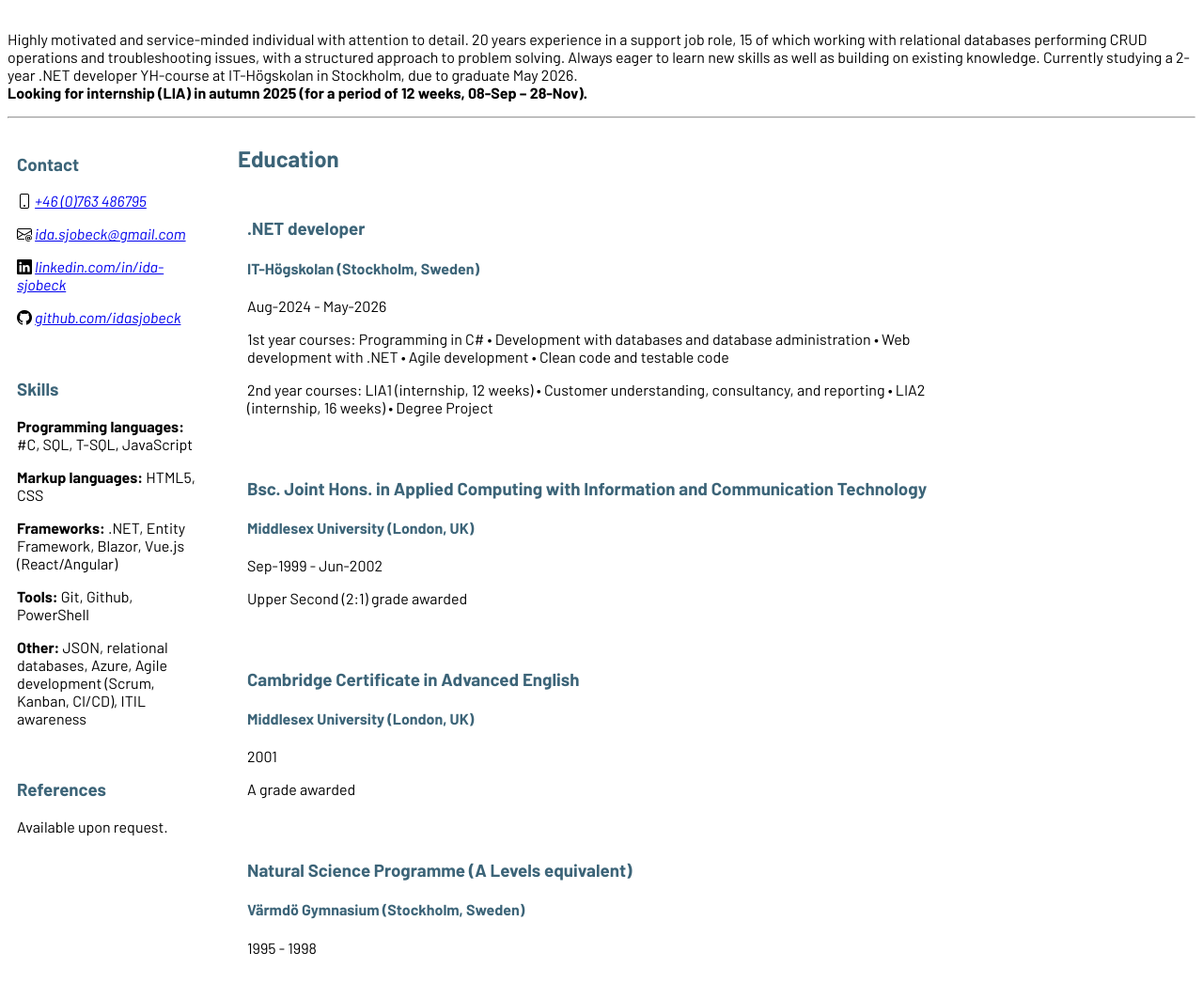
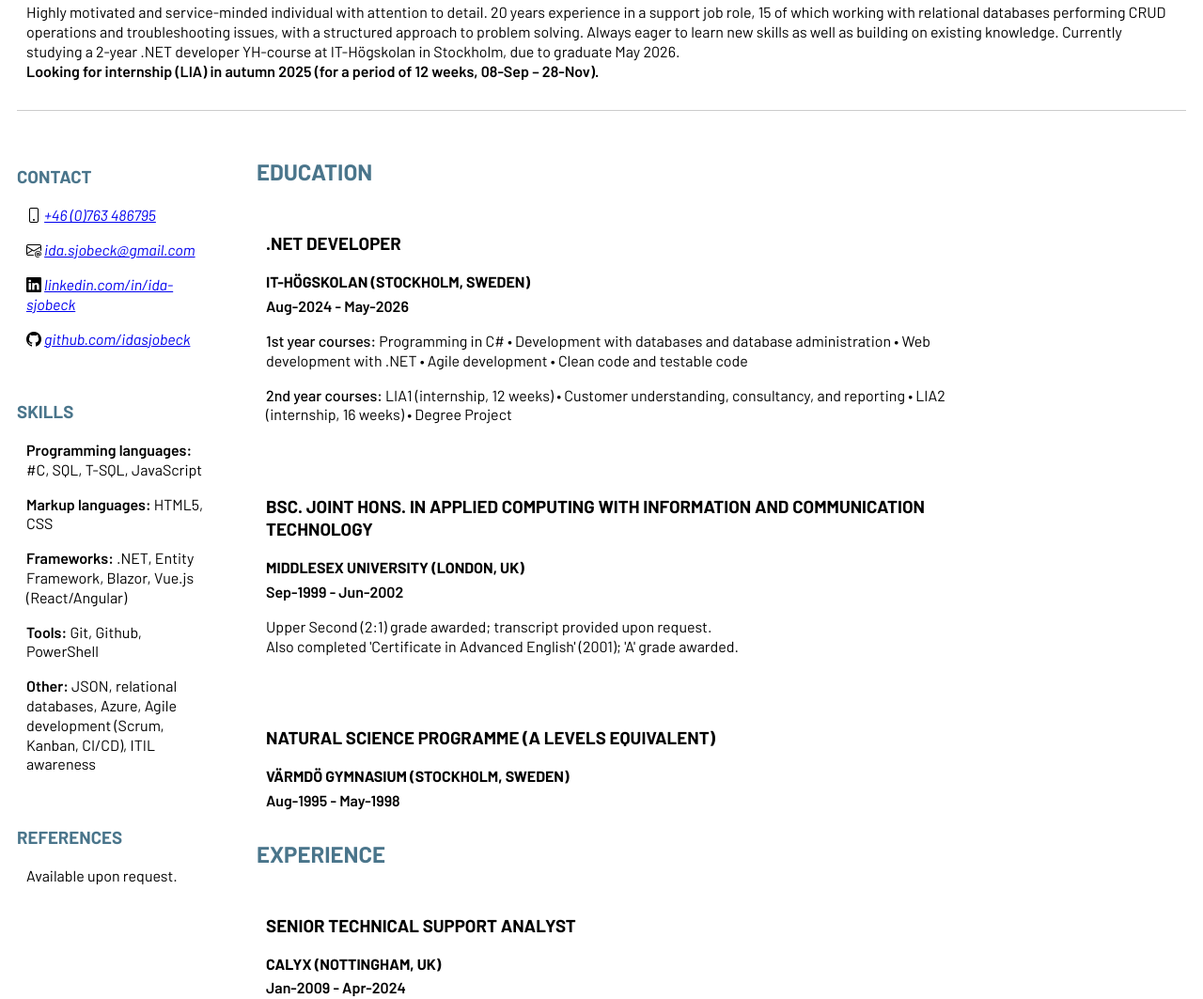
Before and after one commit to idasjobeck/HTMLresume, a plain HTML site: page index.html in a window 1280 px wide. Shown: the part 456-1519 px from the top of the page at 94% size. Drawn offline with nearby package versions, Linux system fonts and the light colour scheme; a web font is replaced by a local one.

Commit message:
Tweaked CSS (margin/padding and font used), updated content (moved certificate information to university information)

```diff
--- a/index.html
+++ b/index.html
@@ -28,7 +28,7 @@
                 structured approach to problem solving. Always eager to learn new skills as well as building on existing knowledge.
                 Currently studying a 2-year .NET developer YH-course at IT-Högskolan in Stockholm, due to graduate May
                 2026.<br/>
-                <strong>Looking for internship (LIA) in autumn 2025 (for a period of 12 weeks, 08-Sep – 28-Nov).</strong></p>
+                <span class="barlow-semibold">Looking for internship (LIA) in autumn 2025 (for a period of 12 weeks, 08-Sep – 28-Nov).</span></p>
         </div>
         <hr/>
         <div class="sidebar">
@@ -48,11 +48,11 @@
             <section>
                 <!-- Skills -->
                 <h3 id="skills">Skills</h3>
-                <p><b>Programming languages:</b> #C, SQL, T-SQL, JavaScript</p>
-                <p><b>Markup languages:</b> HTML5, CSS</p>
-                <p><b>Frameworks:</b> .NET, Entity Framework, Blazor, Vue.js (React/Angular)</p>
-                <p><b>Tools:</b> Git, Github, PowerShell</p>
-                <p><b>Other:</b> JSON, relational databases, Azure, Agile development (Scrum, Kanban, CI/CD), ITIL
+                <p><span class="barlow-semibold">Programming languages:</span> #C, SQL, T-SQL, JavaScript</p>
+                <p><span class="barlow-semibold">Markup languages:</span> HTML5, CSS</p>
+                <p><span class="barlow-semibold">Frameworks:</span> .NET, Entity Framework, Blazor, Vue.js (React/Angular)</p>
+                <p><span class="barlow-semibold">Tools:</span> Git, Github, PowerShell</p>
+                <p><span class="barlow-semibold">Other:</span> JSON, relational databases, Azure, Agile development (Scrum, Kanban, CI/CD), ITIL
                     awareness</p>
             </section>
             <section>
@@ -68,29 +68,31 @@
                 <section>
                     <h3>.NET developer</h3>
                     <h4>IT-Högskolan (Stockholm, Sweden)</h4>
-                    <p>Aug-2024 - May-2026</p>
-                    <p>1st year courses: Programming in C# • Development with databases and database
+                    <span class="barlow-semibold">Aug-2024 - May-2026</span>
+                    <p><span class="barlow-medium">1st year courses:</span> Programming in C# • Development with databases and database
                         administration • Web development with .NET • Agile development • Clean code and
                         testable code</p>
-                    <p>2nd year courses: LIA1 (internship, 12 weeks) • Customer understanding, consultancy,
+                    <p><span class="barlow-medium">2nd year courses:</span> LIA1 (internship, 12 weeks) • Customer understanding, consultancy,
                         and reporting • LIA2 (internship, 16 weeks) • Degree Project</p>
                 </section>
                 <section>
                     <h3>Bsc. Joint Hons. in Applied Computing with Information and Communication Technology</h3>
                     <h4>Middlesex University (London, UK)</h4>
-                    <p>Sep-1999 - Jun-2002</p>
-                    <p>Upper Second (2:1) grade awarded</p>
+                    <span class="barlow-semibold">Sep-1999 - Jun-2002</span>
+                    <p>Upper Second (2:1) grade awarded; transcript provided upon request.<br/>
+                        Also completed 'Certificate in Advanced English' (2001); 'A' grade awarded.
+                    </p>
                 </section>
-                <section>
+                <!-- <section>
                     <h3>Cambridge Certificate in Advanced English</h3>
                     <h4>Middlesex University (London, UK)</h4>
-                    <p>2001</p>
-                    <p>A grade awarded</p>
-                </section>
+                    <span class="barlow-semibold">2001</span>
+                    <p>'A' grade awarded</p>
+                </section> -->
                 <section>
                     <h3>Natural Science Programme (A Levels equivalent)</h3>
                     <h4>Värmdö Gymnasium (Stockholm, Sweden)</h4>
-                    <p>1995 - 1998</p>
+                    <span class="barlow-semibold">Aug-1995 - May-1998</span>
                 </section>
             </article>
             <article>
@@ -99,7 +101,7 @@
                 <section>
                     <h3>Senior Technical Support Analyst</h3>
                     <h4>Calyx (Nottingham, UK)</h4>
-                    <p>Jan-2009 - Apr-2024</p>
+                    <span class="barlow-semibold">Jan-2009 - Apr-2024</span>
                     <p>Expertise in managing complex technical incidents for Calyx-supported systems and
                         applications (IRT, RTSM, EDC). Responsible for ensuring timely resolution of helpdesk
                         issues, identifying process improvements, and troubleshooting issues. Mentored new
@@ -108,15 +110,22 @@
                 <section>
                     <h3>Nordic Technical Advisor</h3>
                     <h4>The TechGuys (Nottingham, UK)</h4>
-                    <p>Jun-2004 - Sep-2008</p>
+                    <span class="barlow-semibold">Jun-2004 - Sep-2008</span>
                     <p>Provided technical support for customers of the DSGi group (PC World, Dixons,
                         Currys.digital, Elkjop, Elgiganten, PC City, and Gigantti); mainly in Swedish, but also in
                         English.</p>
                 </section>
+                <section>
+                    <h3>Shop Assistant</h3>
+                    <h4>Mix-Max (Stockholm, Sweden)</h4>
+                    <span class="barlow-semibold">May-1998 - Jan-1999</span>
+                    <p>Worked as a shop assistant part time throughout most of my A-levels equivalent education as
+                        well as full time for nine months before moving to England to go to university.</p>
+                </section>
             </article>
         </div>
     </main>
-    <footer>
+    <footer class="barlow-semi-condensed-light">
         <p>&copy; 2025 Ida Sjöbeck</p>
     </footer>
 </body>
--- a/styles.css
+++ b/styles.css
@@ -1,39 +1,73 @@
+body {
+    font-size: 1em;
+    line-height: 1.3;
+}
+
 h1,
-h2,
+h2 {
+    color: #4a758b; /* #3C6478; */
+    text-transform: uppercase;
+}
+
 h3,
 h4,
 h5,
 h6 {
-    color: #3C6478;
-    /* font-variant: small-caps; */
+    text-transform: uppercase;
+}
+
+.sidebar h3,
+.sidebar h4,
+.sidebar h5,
+.sidebar h6 {
+    color: #4a758b; /* #3C6478; */
+    text-transform: uppercase;
+}
+
+.main h4 {
+    margin: 0 0 5px 0;
+}
+
+hr {
+    border: 0;
+    border-top: 1px solid #ccc;
+    margin: 30px 10px;
 }
 
 header {
-    padding: 10px;
+    padding: 0 10px;
     /* text-align: center; */
+}
+
+main div {
+    padding: 0 20px;
 }
 
 .sidebar {
     float: left;
     width: 200px;
-    padding: 10px 25px 10px 10px;
+    padding: 10px;
+    margin-right: 25px;
 }
 
 .sidebar section {
-    /* margin-bottom: 20px; */
     padding-bottom: 20px;
+}
+
+.sidebar p {
+    padding-left: 10px;
 }
 
 .main {
     float: left;
     width: 800px;
     padding: 0 10px;
+    margin-left: 10px;
 }
 
 .main section {
     padding: 10px;
-    margin-bottom: 10px;
-    font-stretch: ultra-expanded;
+    margin-bottom: 20px;
 }
 
 footer {
```
